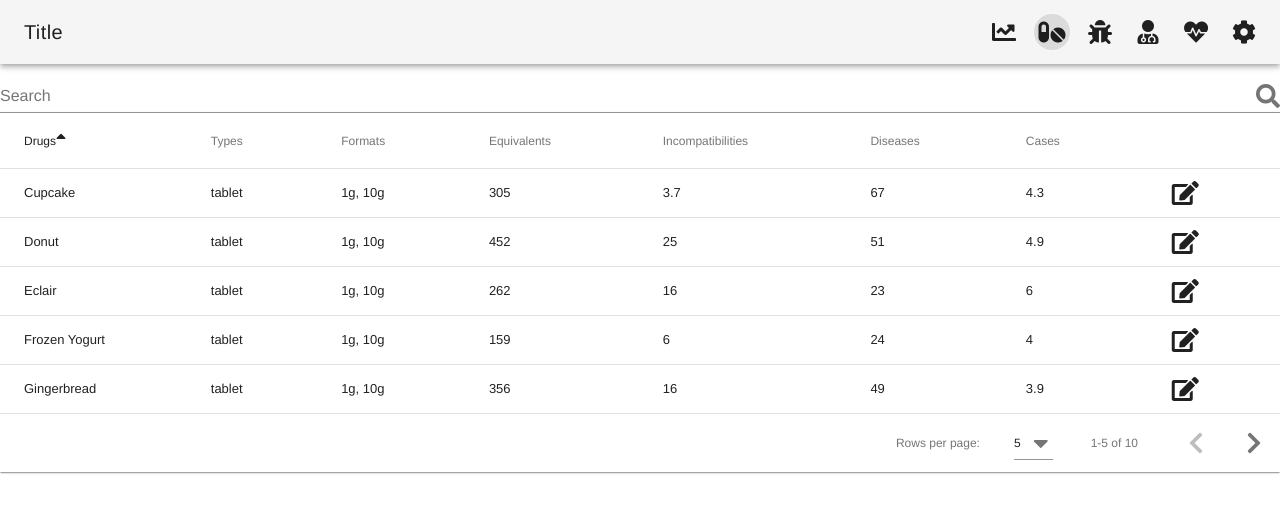
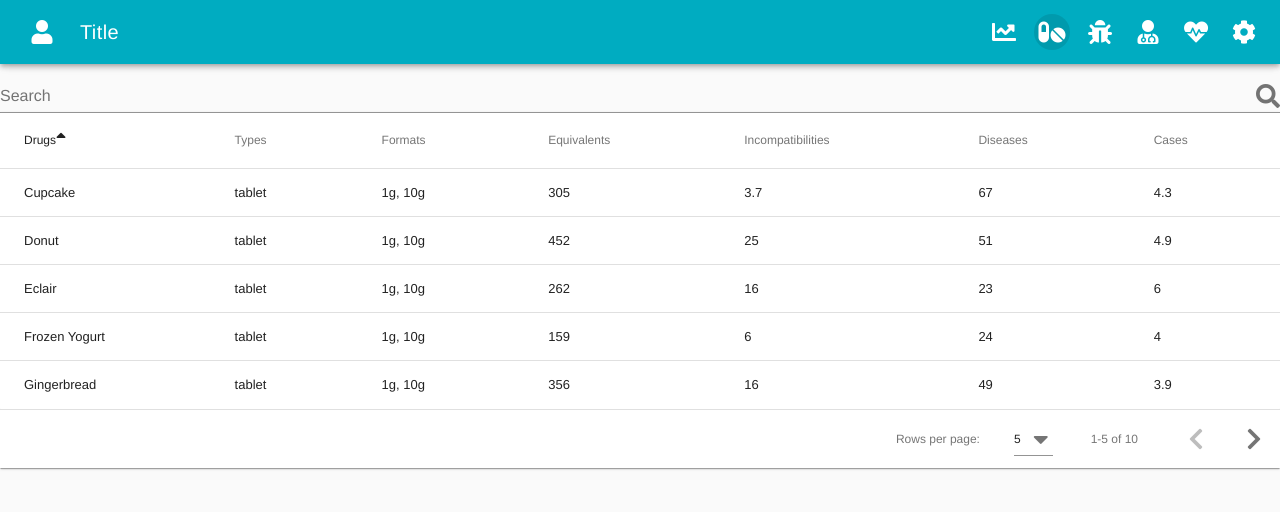
Before and after one commit to cnotv/tacuinum, a Vue app: page /drugs in a window 1280 px wide. Shown: the top 512 px of the page. Built offline with nearby package versions, Linux system fonts and the light colour scheme; a small style sheet from the web is missing.

Commit message:
Update Vuetify configuration

```diff
--- a/src/App.vue
+++ b/src/App.vue
@@ -1,8 +1,8 @@
 <template>
-  <div id="app">
+  <v-app id="app">
     <navigation/>
     <router-view/>
-  </div>
+  </v-app>
 </template>
 
 <style>
@@ -26,6 +26,7 @@ export default {
   name: 'app',
   components: {
     Navigation
-  }
+  },
 }
+
 </script>
--- a/src/components/Navigation.vue
+++ b/src/components/Navigation.vue
@@ -1,31 +1,40 @@
 <template>
-  <v-toolbar color="primary">
+  <v-toolbar color="primary white--text">
+		<v-avatar
+			size="36px"
+		>
+			<v-btn to="/settings" icon>
+				<v-icon
+				class="white--text"
+				>fa-user</v-icon>
+			</v-btn>
+		</v-avatar>
     <v-toolbar-title>Title</v-toolbar-title>
 
     <v-spacer></v-spacer>
 
 		<v-btn to="/" icon>
-			<v-icon>fa-chart-line</v-icon>
+			<v-icon class="white--text">fa-chart-line</v-icon>
 		</v-btn>
 
 		<v-btn to="/drugs" icon>
-			<v-icon>fa-pills</v-icon>
+			<v-icon class="white--text">fa-pills</v-icon>
 		</v-btn>
 
 		<v-btn to="/diseases" icon>
-			<v-icon>fa-bug</v-icon>
+			<v-icon class="white--text">fa-bug</v-icon>
 		</v-btn>
 
 		<v-btn to="/symptoms" icon>
-			<v-icon>fa-user-md</v-icon>
+			<v-icon class="white--text">fa-user-md</v-icon>
 		</v-btn>
 
 		<v-btn to="/cases" icon>
-			<v-icon>fa-heartbeat</v-icon>
+			<v-icon class="white--text">fa-heartbeat</v-icon>
 		</v-btn>
 
 		<v-btn to="/settings" icon>
-			<v-icon>fa-cog</v-icon>
+			<v-icon class="white--text">fa-cog</v-icon>
 		</v-btn>
   </v-toolbar>
 </template>
--- a/src/plugins/vuetify.ts
+++ b/src/plugins/vuetify.ts
@@ -4,13 +4,13 @@ import 'vuetify/dist/vuetify.min.css'
 
 Vue.use(Vuetify, {
   theme: {
-    primary: '#ee44aa',
-    secondary: '#424242',
-    accent: '#82B1FF',
-    error: '#FF5252',
-    info: '#2196F3',
-    success: '#4CAF50',
-    warning: '#FFC107'
+    primary: "#00ACC1",
+    secondary: "#00ACC1",
+    accent: "#388E3C",
+    error: "#f44336",
+    warning: "#ffeb3b",
+    info: "#2196f3",
+    success: "#4caf50"
   },
   customProperties: true,
   iconfont: 'fa',
--- a/src/views/Cases.vue
+++ b/src/views/Cases.vue
@@ -2,7 +2,7 @@
   <v-container grid-list-md text-xs-center>
     <v-layout row wrap>
       <v-flex xs12 lg6>
-        <v-card color="primary">
+        <v-card>
           <h2>Declared sympthoms</h2>
           <h2>Followed therapies</h2>
           <h2>Prescribed drugs</h2>
--- a/src/views/Diseases.vue
+++ b/src/views/Diseases.vue
@@ -2,7 +2,7 @@
   <v-container grid-list-md text-xs-center>
     <v-layout row wrap>
       <v-flex xs12 lg6>
-        <v-card color="primary">
+        <v-card>
           <h2>Available drugs</h2>
           <h2>Available terapies</h2>
         </v-card>
--- a/src/views/Drug.vue
+++ b/src/views/Drug.vue
@@ -2,7 +2,7 @@
   <v-container grid-list-md text-xs-center>
     <v-layout row wrap>
       <v-flex xs12 lg6>
-        <v-card color="primary">
+        <v-card>
           <v-card-title class="px-0">
             <h2>Name</h2>
           </v-card-title>
@@ -16,7 +16,7 @@
       </v-flex>
 
       <v-flex xs12 lg6>
-        <v-card color="primary">
+        <v-card>
           <section>
             <h3>Equivalent</h3>
           </section>
--- a/src/views/Drugs.vue
+++ b/src/views/Drugs.vue
@@ -8,8 +8,7 @@
         single-line
         hide-details
       ></v-text-field>
-    </v-flex>
-    <v-flex xs12 lg12>
+
       <v-data-table
         :headers="headers "
         :items="drugs"
@@ -17,6 +16,7 @@
         class="elevation-1"
       >
         <template slot="items" slot-scope="props">
+          <router-link tag="tr" to="/drug">
             <td>{{ props.item.name }}</td>
             <td>{{ props.item.type }}</td>
             <td>{{ props.item.format }}</td>
@@ -24,11 +24,7 @@
             <td>{{ props.item.incompatibility }}</td>
             <td>{{ props.item.disease }}</td>
             <td>{{ props.item.case }}</td>
-          <td>
-            <v-btn to="/drug" icon>
-              <v-icon>fa-edit</v-icon>
-            </v-btn>
-          </td>
+          </router-link>
         </template>
       </v-data-table>
     </v-flex>
--- a/src/views/Home.vue
+++ b/src/views/Home.vue
@@ -3,8 +3,8 @@
     <v-container grid-list-md text-xs-center>
       <v-layout row wrap>
         <v-flex xs12 lg6>
-          <v-card color="primary">
-            <v-card-title class="headline font-weight-regular blue-grey white--text">
+          <v-card>
+            <v-card-title class="headline font-weight-regular primary white--text">
               <v-icon class="white--text px-4">fa-heartbeat</v-icon>Cases
             </v-card-title>
 
@@ -24,8 +24,8 @@
         </v-flex>
 
         <v-flex xs12 lg6>
-          <v-card color="primary">
-            <v-card-title class="headline font-weight-regular blue-grey white--text">
+          <v-card>
+            <v-card-title class="headline font-weight-regular primary white--text">
               <v-icon class="white--text px-4">fa-pills</v-icon>Drugs
             </v-card-title>
 
@@ -44,8 +44,8 @@
         </v-flex>
 
         <v-flex xs12 lg6>
-          <v-card color="primary">
-            <v-card-title class="headline font-weight-regular blue-grey white--text">
+          <v-card>
+            <v-card-title class="headline font-weight-regular primary white--text">
               <v-icon class="white--text px-4">fa-bug</v-icon>Diseases
             </v-card-title>
 
@@ -57,8 +57,8 @@
         </v-flex>
 
         <v-flex xs12 lg6>
-          <v-card color="primary">
-            <v-card-title class="headline font-weight-regular blue-grey white--text">
+          <v-card>
+            <v-card-title class="headline font-weight-regular primary white--text">
               <v-icon class="white--text px-4">fa-user-md</v-icon>Symptoms
             </v-card-title>
 
--- a/src/views/Symptoms.vue
+++ b/src/views/Symptoms.vue
@@ -2,7 +2,7 @@
   <v-container grid-list-md text-xs-center>
     <v-layout row wrap>
       <v-flex xs12 lg6>
-        <v-card color="primary">
+        <v-card>
           <h2>Feelings</h2>
           <h2>Amount</h2>
           <h2>Areas</h2>
--- a/src/views/Therapies.vue
+++ b/src/views/Therapies.vue
@@ -2,7 +2,7 @@
   <v-container grid-list-md text-xs-center>
     <v-layout row wrap>
       <v-flex xs12 lg6>
-        <v-card color="primary">
+        <v-card>
           <h2>Feelings</h2>
           <h2>Amount</h2>
           <h2>Areas</h2>
```
Lines whose indentation alone changed are shown as unchanged.
